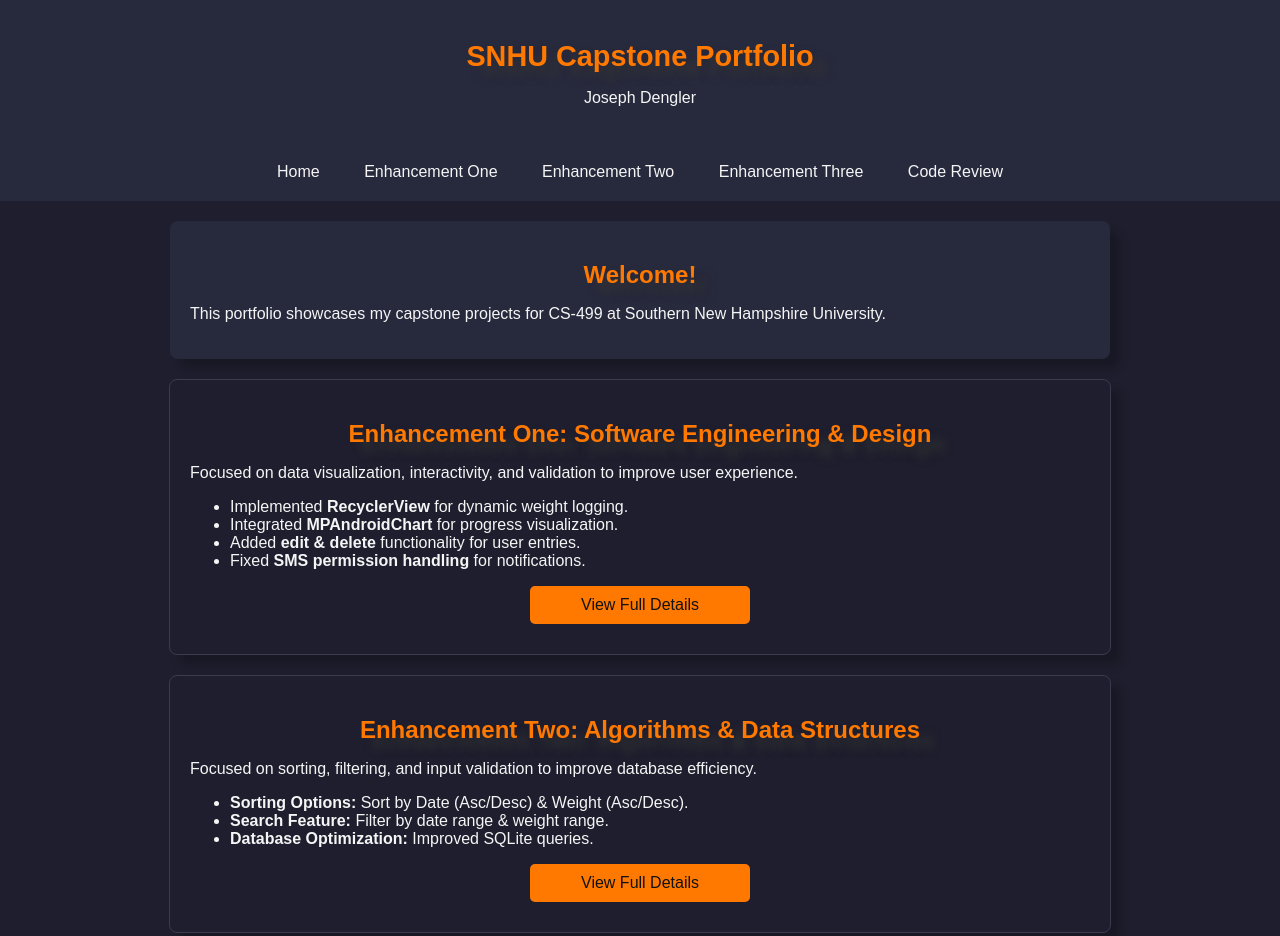
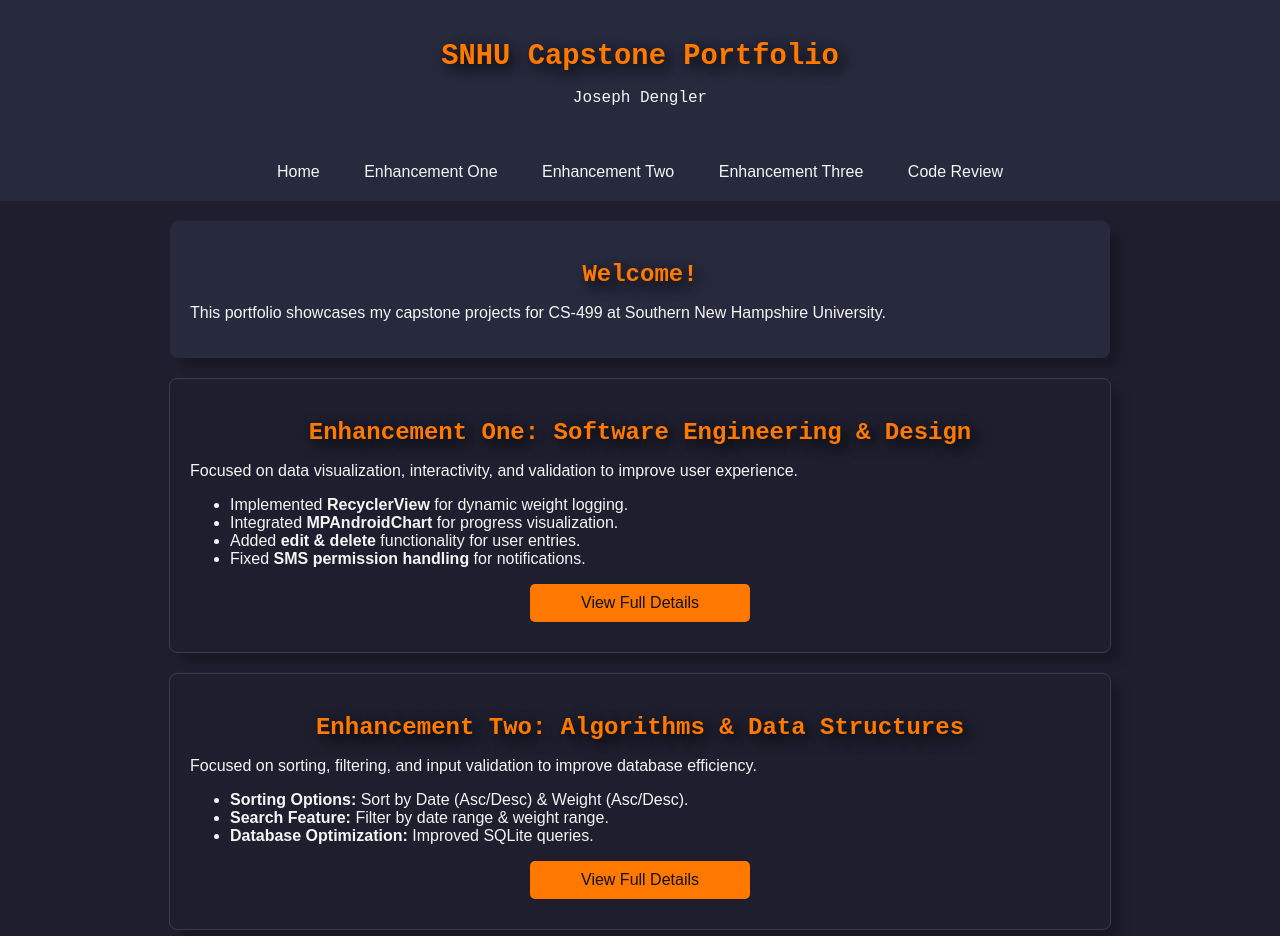
Before and after one commit to JPDengler/SNHU-Capstone-Portfolio, a plain HTML site: page index.html in a window 1280 px wide. Shown: the top 936 px of the page. Drawn offline with Linux system fonts and the light colour scheme.

Commit message:
Update styles.css

```diff
--- a/styles.css
+++ b/styles.css
@@ -13,15 +13,17 @@ header {
     color: var(--text-color); /* Text color remains consistent */
     padding: 20px;
     text-align: center;
+    font-family: OCR A Std, monospace;
 }
 
 /* Header Styles */
 header h1, section h2, .enhancement h3, .section-header {
     color: #ff7900; /* Vibrant orange for headers */
     font-size: 1.8em; /* Slightly larger for h1 */
+    font-family: OCR A Std, monospace;
     text-align: center;
     margin-top: 20px;
-    text-shadow: 13px 10px 10px rgb(51, 51, 51);
+    text-shadow: 5px 5px 15px rgb(0, 0, 0);
     margin-bottom: 10px;
 }
 
```
